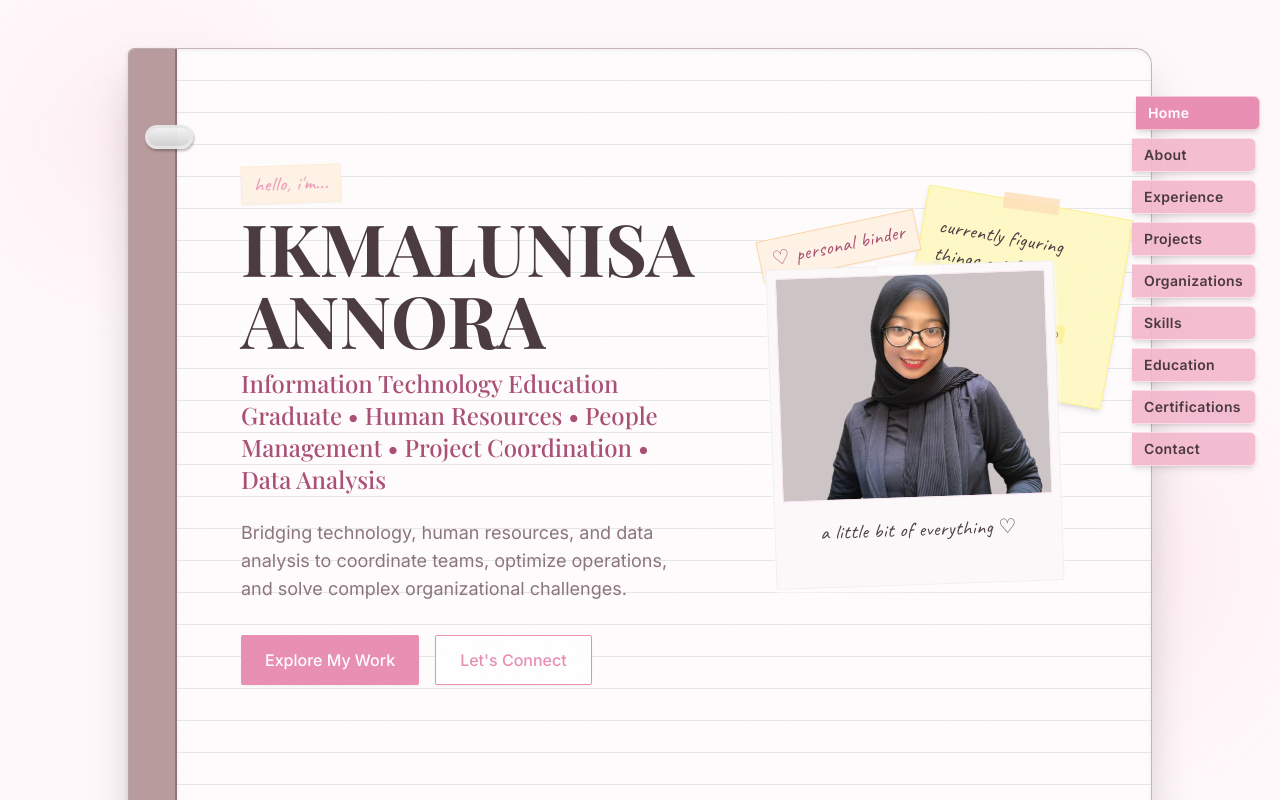
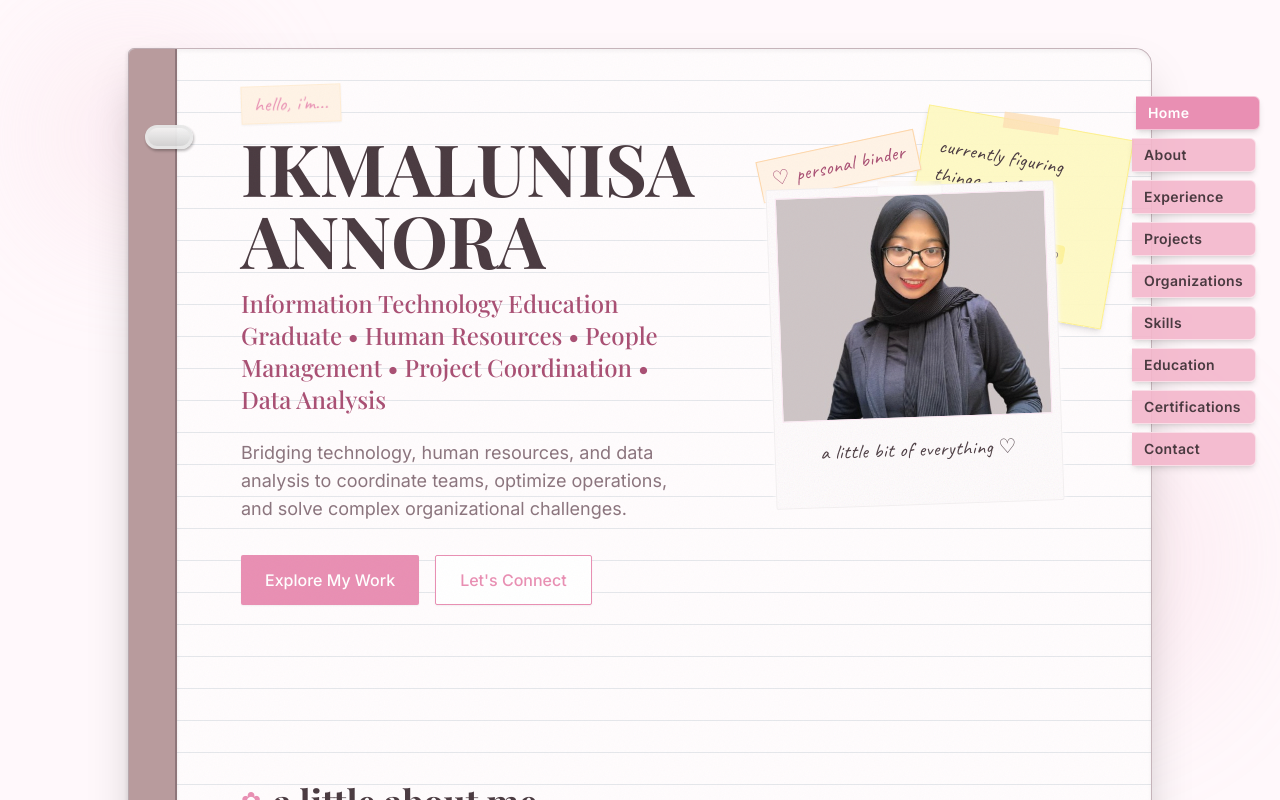
Before and after one commit to farelrakhadzakwan/web-portfolio-ikma, a React (Vite) app: page / in a window 1280 px wide. Shown: the top 800 px of the page. Built offline with nearby package versions, Linux system fonts and the light colour scheme; a web font is replaced by a local one.

Commit message:
fix: adjust top padding so hero content aligns flush with top binder margin

```diff
--- a/src/App.tsx
+++ b/src/App.tsx
@@ -65,7 +65,7 @@ function App() {
           {/* Subtle Paper Texture Overlay */}
           <div className="absolute inset-0 bg-paper-texture pointer-events-none opacity-40 z-40"></div>
 
-          <div className="p-6 md:p-12 lg:p-16 relative z-10 space-y-24 md:space-y-32">
+          <div className="pt-4 px-6 pb-6 md:pt-6 md:px-12 md:pb-12 lg:pt-8 lg:px-16 lg:pb-16 relative z-10 space-y-24 md:space-y-32">
             <HeroSection />
             <AboutSection />
             <ExperienceSection />
--- a/src/components/HeroSection.tsx
+++ b/src/components/HeroSection.tsx
@@ -16,7 +16,7 @@ export const HeroSection: React.FC = () => {
   };
 
   return (
-    <section className="relative min-h-[75vh] flex flex-col md:flex-row items-center gap-12 pt-6" id="hero">
+    <section className="relative min-h-[65vh] flex flex-col md:flex-row items-start md:items-center gap-8 md:gap-12 pt-1" id="hero">
 
       <div className="flex-1 relative">
         <motion.div
```
